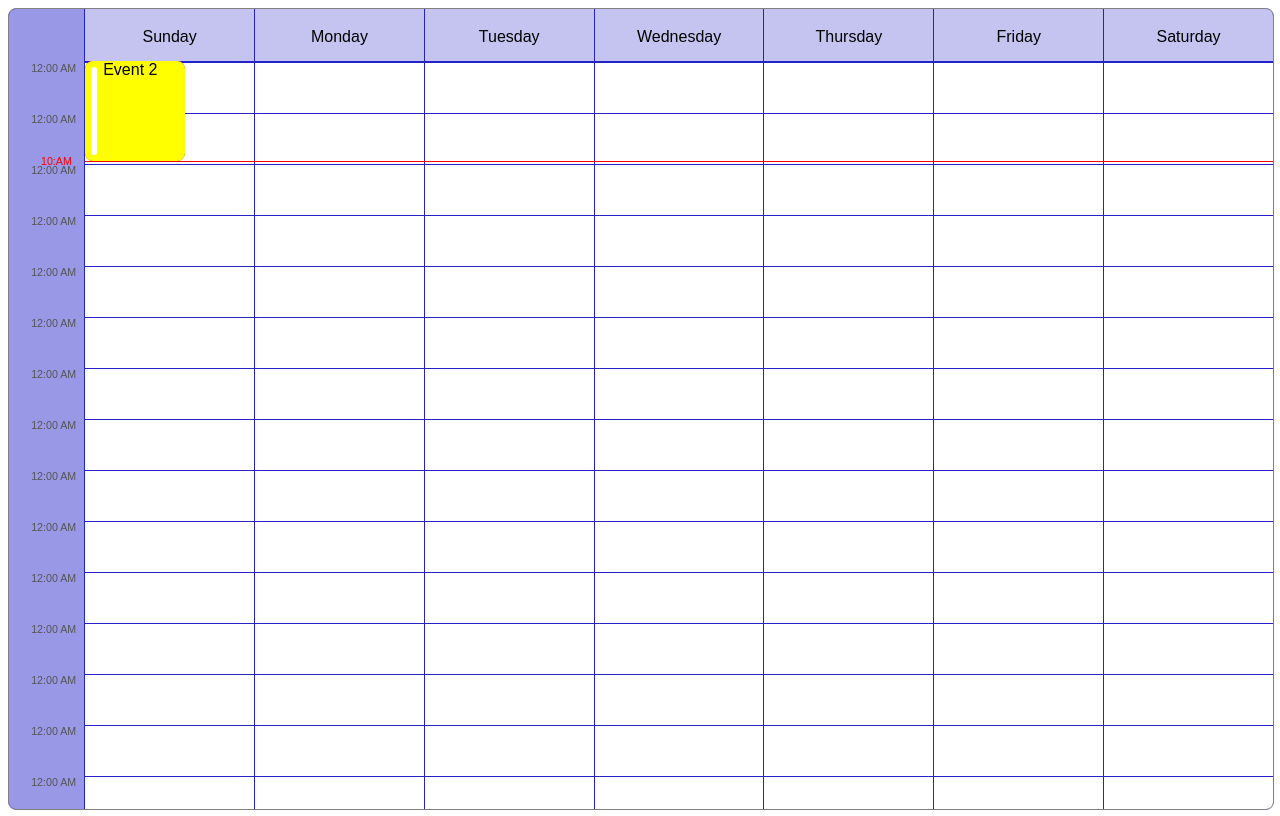
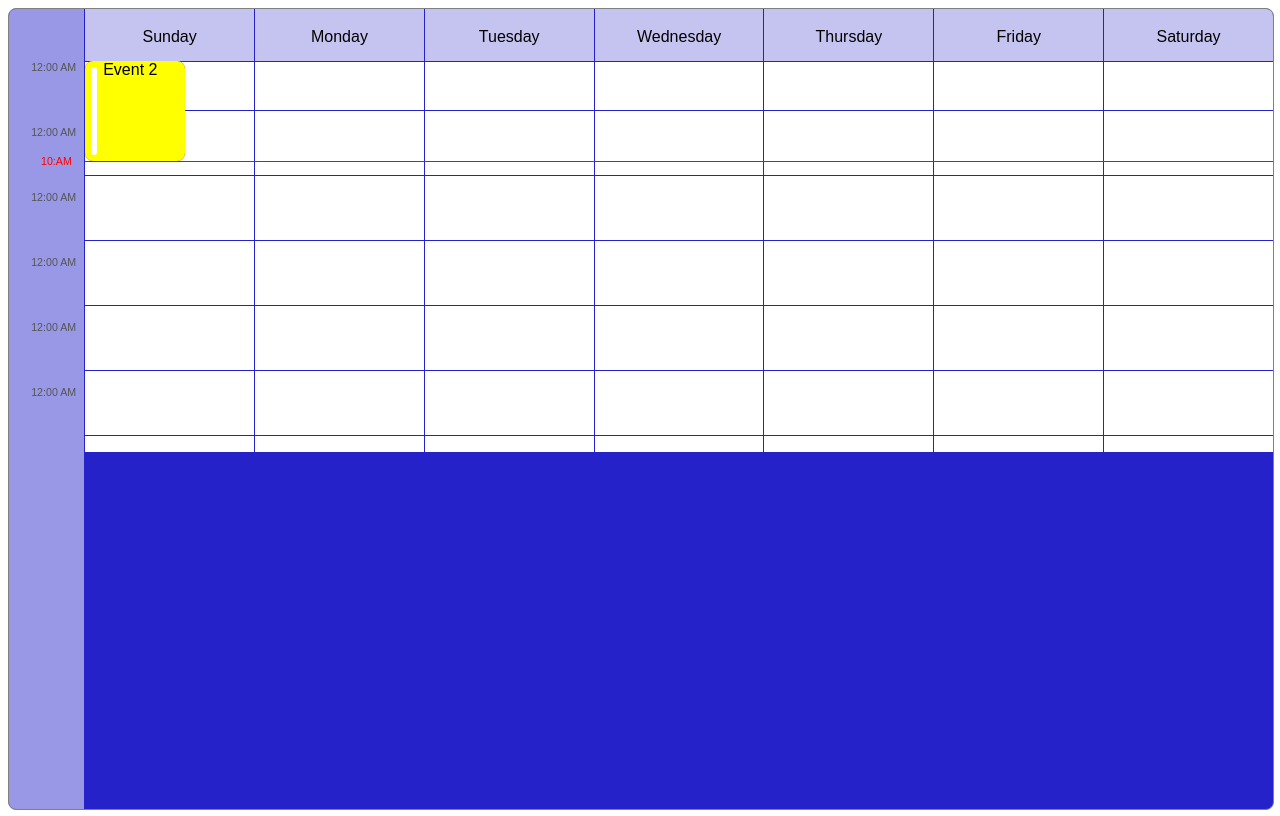
Before and after one commit to malviys/skeduler, a React (Create React App) app: page / in a window 1280 px wide. Built offline with nearby package versions, Linux system fonts and the light colour scheme.

Commit message:
style: Update grid style

```diff
--- a/src/ui/components/cell/cell.module.scss
+++ b/src/ui/components/cell/cell.module.scss
@@ -1,8 +1,8 @@
 .container {
     width: 100%;
     min-width: 100px;
-    height: 50px;
     background-color: white;
+    height: 16px;
     transition: background-color .5s .005s ease-in;
     transition: outline .5s .005s ease-in;
 }
--- a/src/ui/scheduler.module.scss
+++ b/src/ui/scheduler.module.scss
@@ -57,7 +57,6 @@
     .body_rows {
         display: flex;
         flex-direction: column;
-        row-gap: 1px;
         width: 100%;
         height: 100%;
     }
@@ -65,6 +64,10 @@
     .body_row_columns {
         display: flex;
         column-gap: 1px;
+    }
+
+    .body_row_columns:nth-child(4n+1) {
+        margin-top: 1px;
     }
 
     .body_rows_events_wrapper {
@@ -93,7 +96,6 @@
         flex-direction: column;
         overflow: hidden;
         height: 100%;
-        row-gap: 1px;
         width: 80px;
         background-color: #FFFFFF88;
         z-index: 3;
@@ -102,12 +104,24 @@
 
     .time_column_cell {
         width: 100%;
-        min-height: 50px;
+        min-height: 16px;
+        height: 16px;
         font-size: 8pt;
         text-align: end;
         color: #555555;
 
         &>span {
             margin-right: .5rem;
+            visibility: hidden;
         }
     }
+
+    .time_column_cell:nth-child(4n-2) {
+        &>span {
+            visibility: visible;
+        }
+    }
+
+    .time_column_cell:nth-child(4n+1) {
+        margin-top: 1px;
+    }
```
